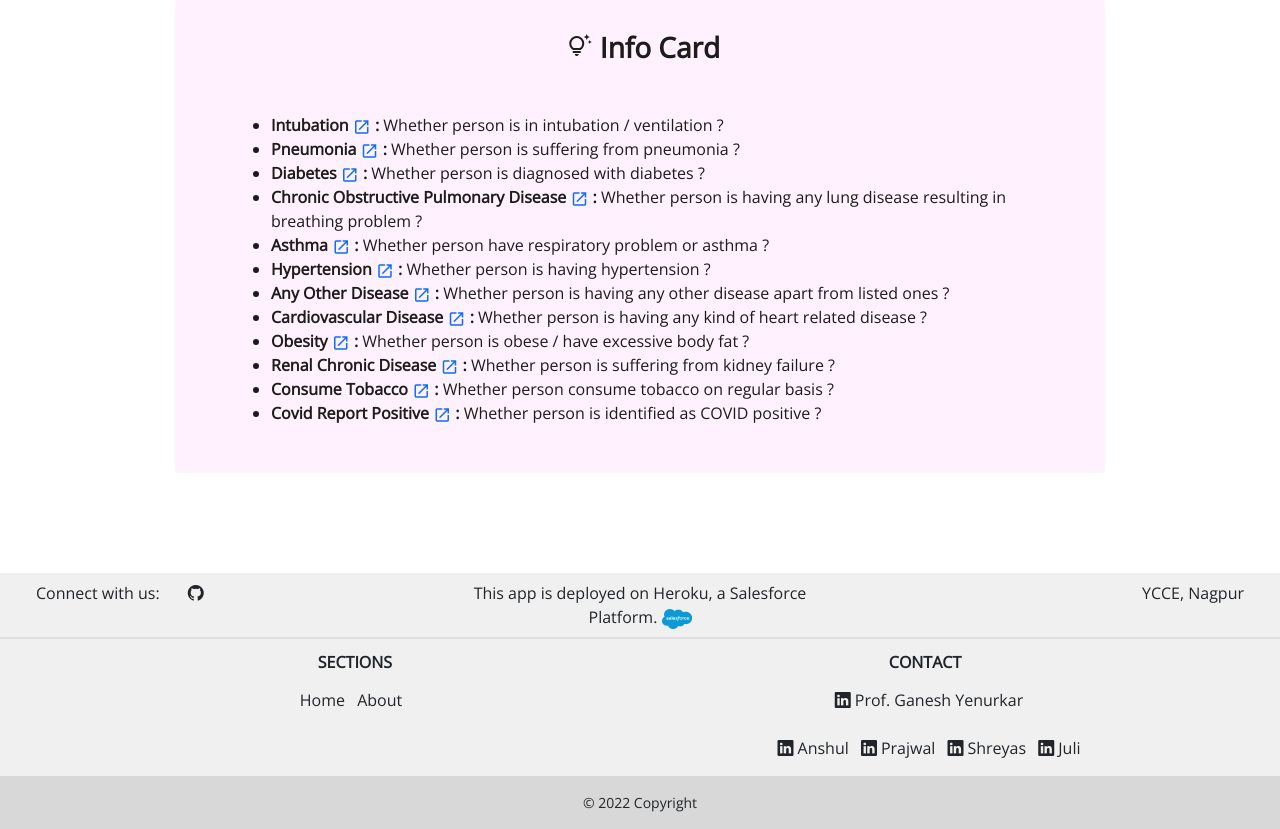
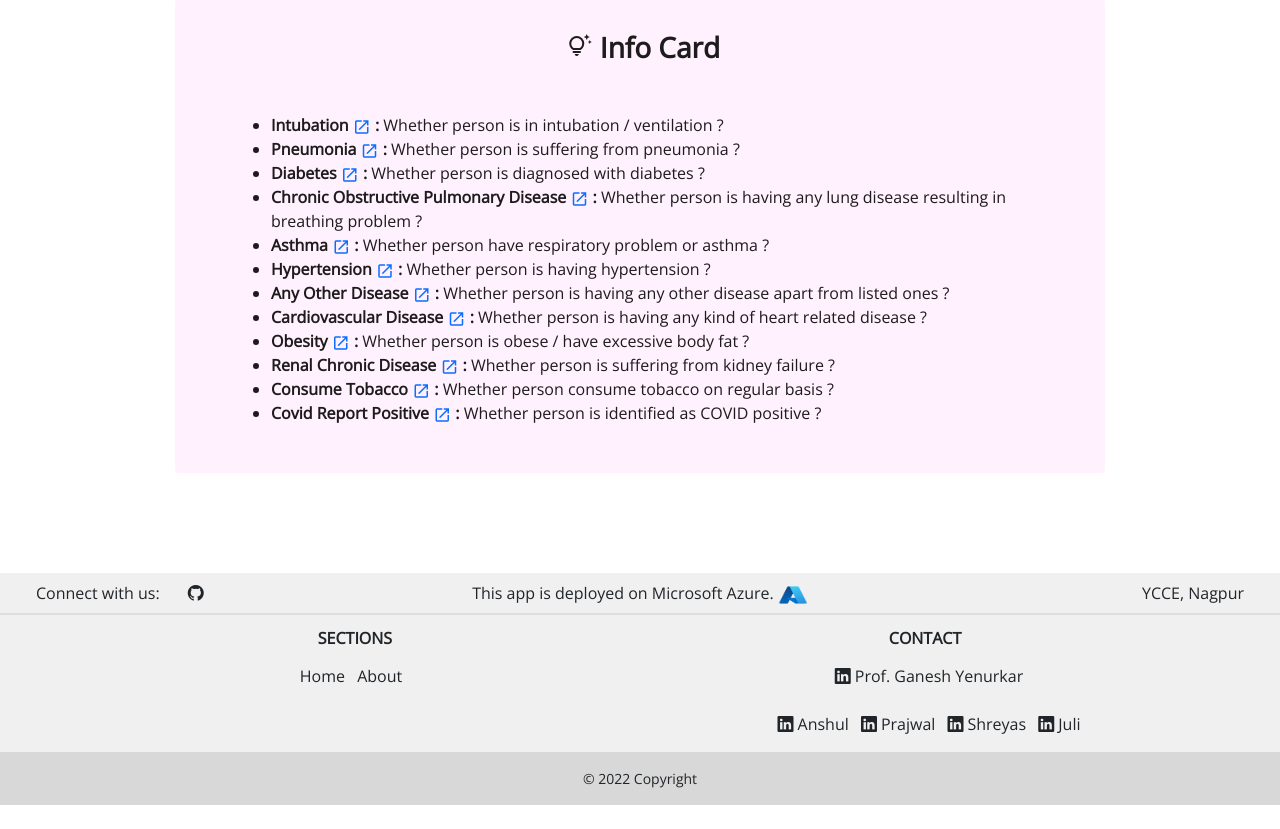
Before and after one commit to anshulhedau10/fyp, a Flask app: page / in a window 1280 px wide. Shown: the part 945-1774 px from the top of the page. After the commit the page ends 1750 px from the top, so only its background shows below. Run offline with Flask 2, Linux system fonts and the light colour scheme; parts of the project's set-up code (start-up, migrations or seed data) failed here and were passed over; some libraries are stand-ins or nearby versions.

Commit message:
Footer Salesforce->Azure logo change

```diff
--- a/templates/base.html
+++ b/templates/base.html
@@ -76,8 +76,8 @@
                     </a>
                 </div>
                 <div class="col text-center">
-                This app is deployed on Heroku, a Salesforce Platform.
-                <img src="{{ url_for('static', filename='images/salesforce.png') }}" style="width: 30px; height: 20px;">
+                This app is deployed on Microsoft Azure.
+                <img src="{{ url_for('static', filename='images/azure.png') }}" style="width: 30px; height: 20px;">
                 </div>
                 <div class="col text-end">
                     YCCE, Nagpur
```
Also changed, not shown: static/images/azure.png (added).
